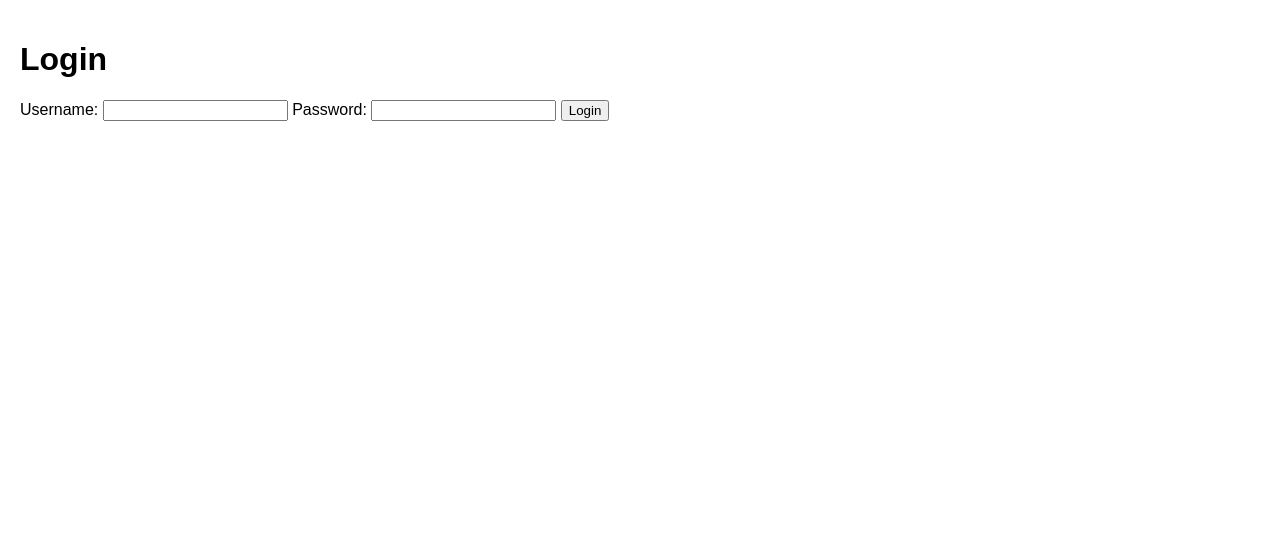
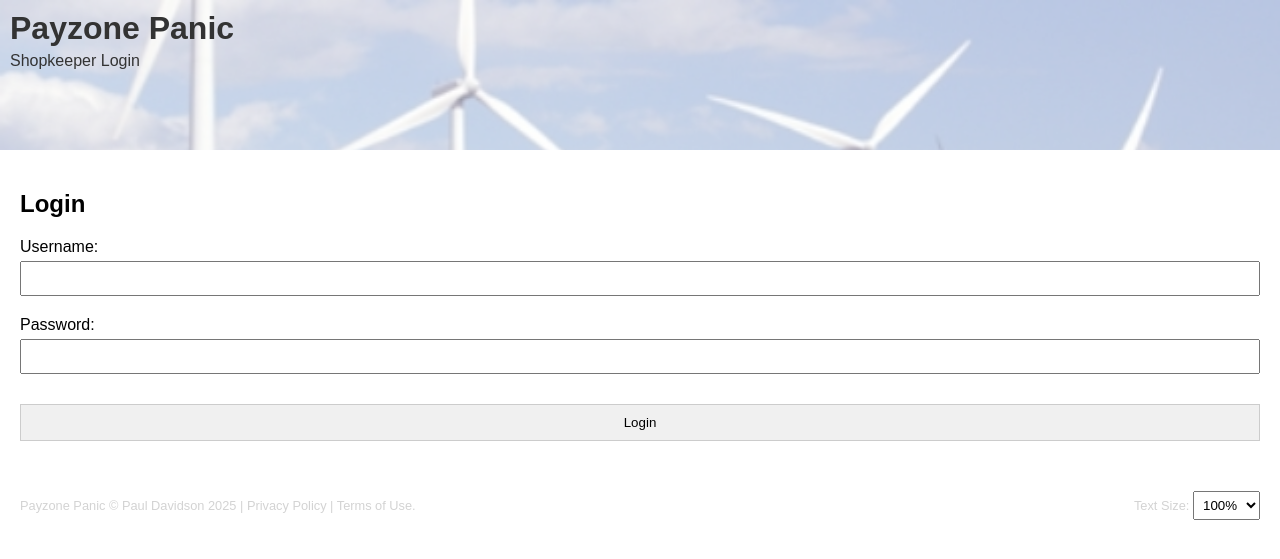
Before and after one commit to pdvsn99/payzone-panic, a Flask app: page /login in a window 1280 px wide. Shown: the top 559 px of the page. Run offline with Flask 2, Linux system fonts and the light colour scheme.

Commit message:
Update login.html
match other page styles

```diff
--- a/templates/login.html
+++ b/templates/login.html
@@ -7,8 +7,14 @@
     <link rel="stylesheet" href="{{ url_for('static', filename='style.css') }}">
 </head>
 <body>
+    <header>
+        <div class="overlay">
+            <h1>Payzone Panic</h1>
+            <p>Shopkeeper Login</p>
+        </div>
+    </header>
     <div class="container">
-        <h1>Login</h1>
+        <h2>Login</h2>
         {% with messages = get_flashed_messages() %}
         {% if messages %}
             <ul class="flash-messages">
@@ -19,12 +25,29 @@
         {% endif %}
         {% endwith %}
         <form action="{{ url_for('login') }}" method="post">
+            <div class="form-section">
                 <label>Username:</label>
                 <input type="text" name="username" required>
+            </div>
+            <div class="form-section">
                 <label>Password:</label>
                 <input type="password" name="password" required>
+            </div>
+            <div class="form-section">
                 <button type="submit">Login</button>
+            </div>
         </form>
     </div>
+    <footer>
+        <div>Payzone Panic © Paul Davidson 2025 | Privacy Policy | Terms of Use.</div>
+        <div class="text-size">
+            <label for="text-size-select">Text Size:</label>
+            <select id="text-size-select" onchange="document.body.style.fontSize = this.value;">
+                <option value="100%">100%</option>
+                <option value="125%">125%</option>
+                <option value="150%">150%</option>
+            </select>
+        </div>
+    </footer>
 </body>
 </html>
```
Lines whose indentation alone changed are shown as unchanged.
